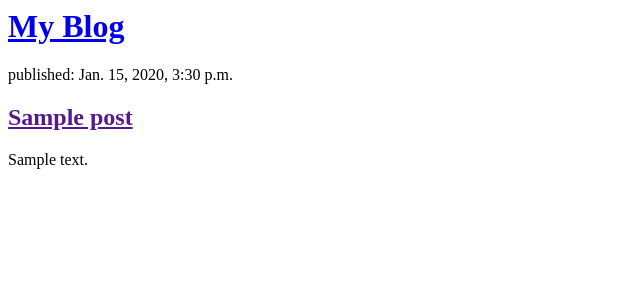
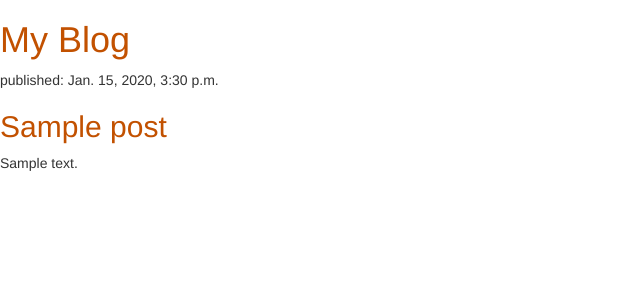
Before and after one commit to yashrajkakkad/django-blog, a Django app: template blog/templates/blog/post_list.html in a window 1280 px wide. Shown: the top 300 px of the page, without its empty margins (0-640 px from the left). Run offline with Django 3.2, Linux system fonts and the light colour scheme; the template is opened without the code that fills it: values that come from a table or form of the project are taken from there, others are empty; tables that the repository leaves empty hold one stand-in row (values such as "Sample post"); some libraries are stand-ins or nearby versions.

Commit message:
Added blog.css

```diff
--- /dev/null
+++ b/blog/static/css/blog.css
@@ -0,0 +1,3 @@
+h1 a, h2 a {
+    color: #C25100;
+}
--- a/blog/templates/blog/post_list.html
+++ b/blog/templates/blog/post_list.html
@@ -1,6 +1,10 @@
+{% load static %}
 <html>
     <head>
         <title>Simple blog application</title>
+        <link rel="stylesheet" href="//maxcdn.bootstrapcdn.com/bootstrap/3.2.0/css/bootstrap.min.css">
+        <link rel="stylesheet" href="//maxcdn.bootstrapcdn.com/bootstrap/3.2.0/css/bootstrap-theme.min.css">
+        <link rel="stylesheet" href="{% static 'css/blog.css' %}">
     </head>
     <body>
         <div>
```
